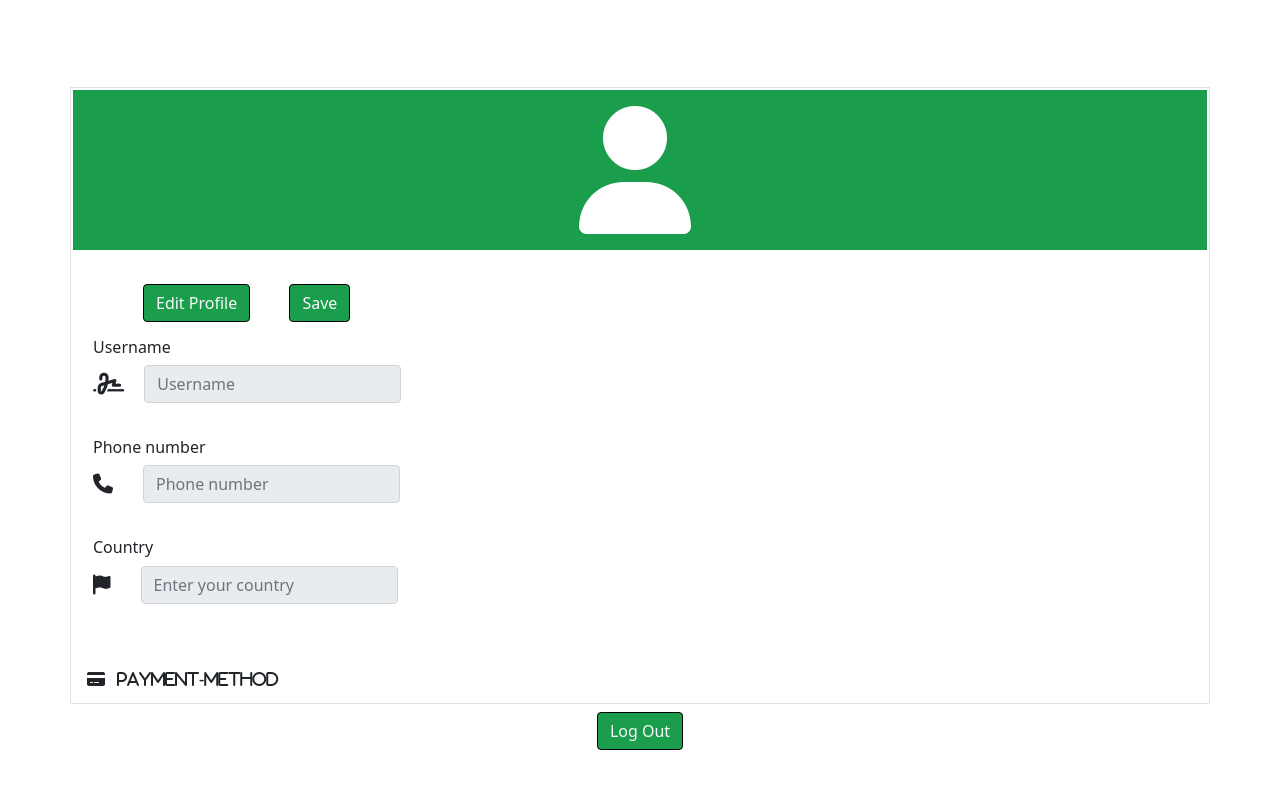
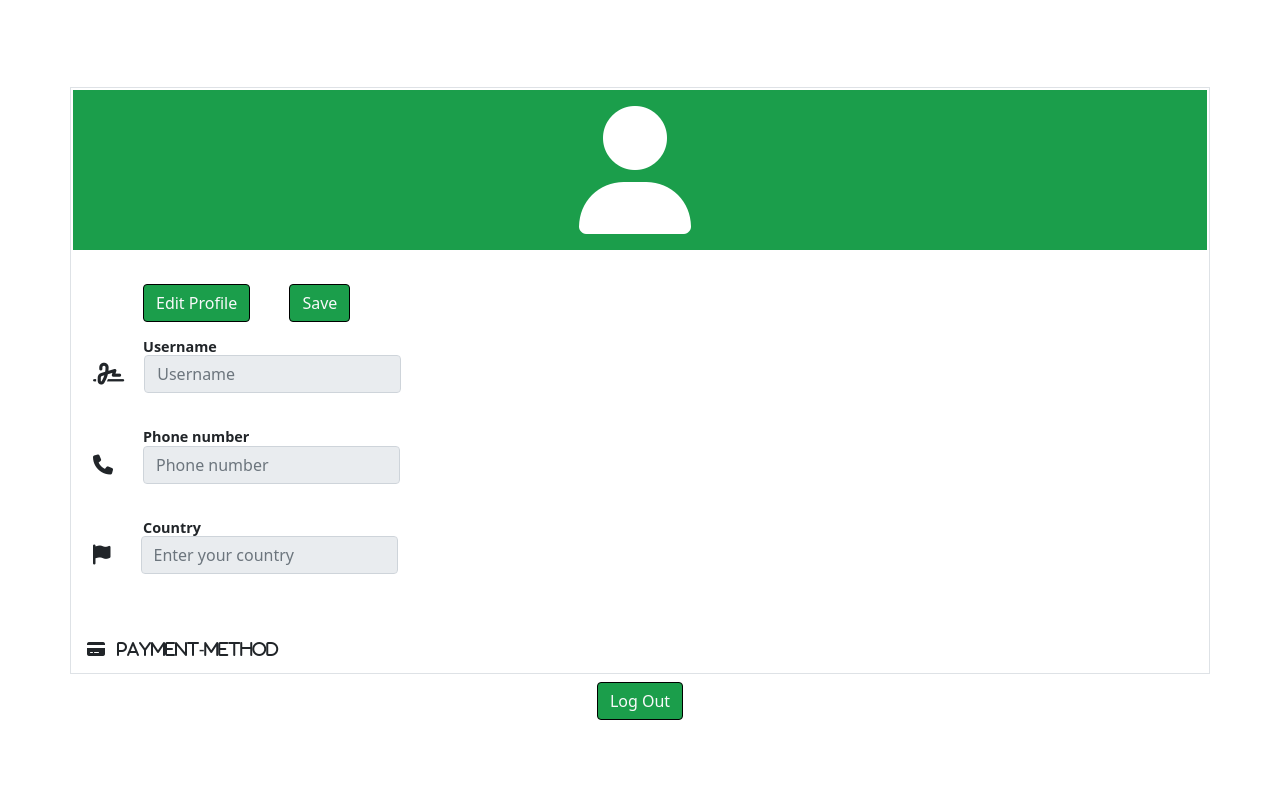
Before and after one commit to nikita-olechko/CharityChooser, a plain HTML site: page user-profile.html in a window 1280 px wide. Shown: the part 73-862 px from the top of the page. Drawn offline with nearby package versions, Linux system fonts and the light colour scheme; no server answers.

Commit message:
Add css properties to input field headings

```diff
--- a/styles/user-profile.css
+++ b/styles/user-profile.css
@@ -11,3 +11,10 @@ input {
   align-items: center;
   margin-right: 10px;
 }
+
+h6 {
+  font-weight: bolder;
+  font-size: 0.9rem;
+  margin-left: 50px;
+  margin-bottom: 0px;
+}
```
